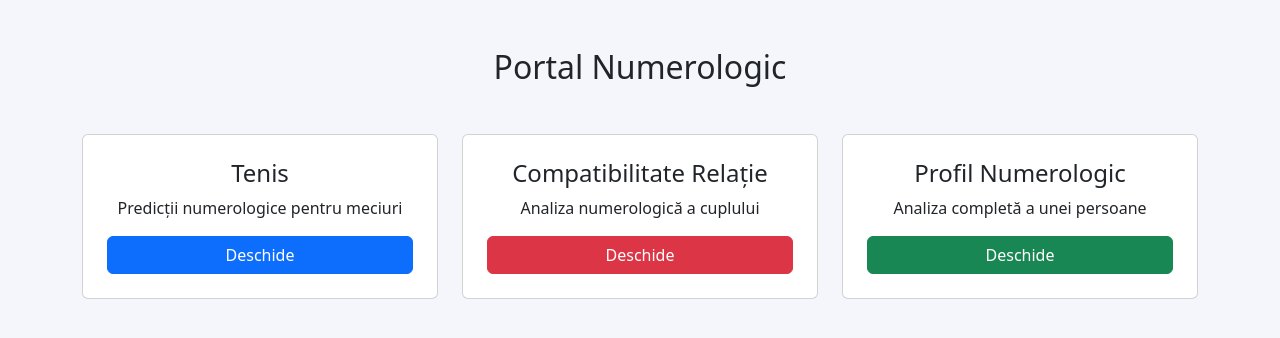
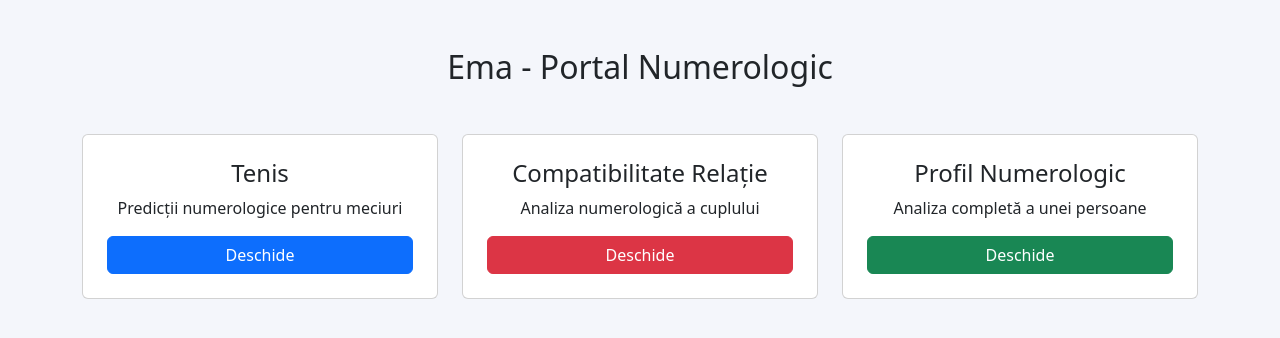
Before and after one commit to danpavel85/tennis-numerology, a Flask app: page / in a window 1280 px wide. Shown: the top 338 px of the page. Run offline with Flask 3, Linux system fonts and the light colour scheme.

Commit message:
fix name

```diff
--- a/templates/home.html
+++ b/templates/home.html
@@ -16,7 +16,7 @@
 
 <div class="container py-5">
 
-<h2 class="text-center mb-5">Portal Numerologic</h2>
+<h2 class="text-center mb-5">Ema - Portal Numerologic</h2>
 
 <div class="row g-4">
 
```
